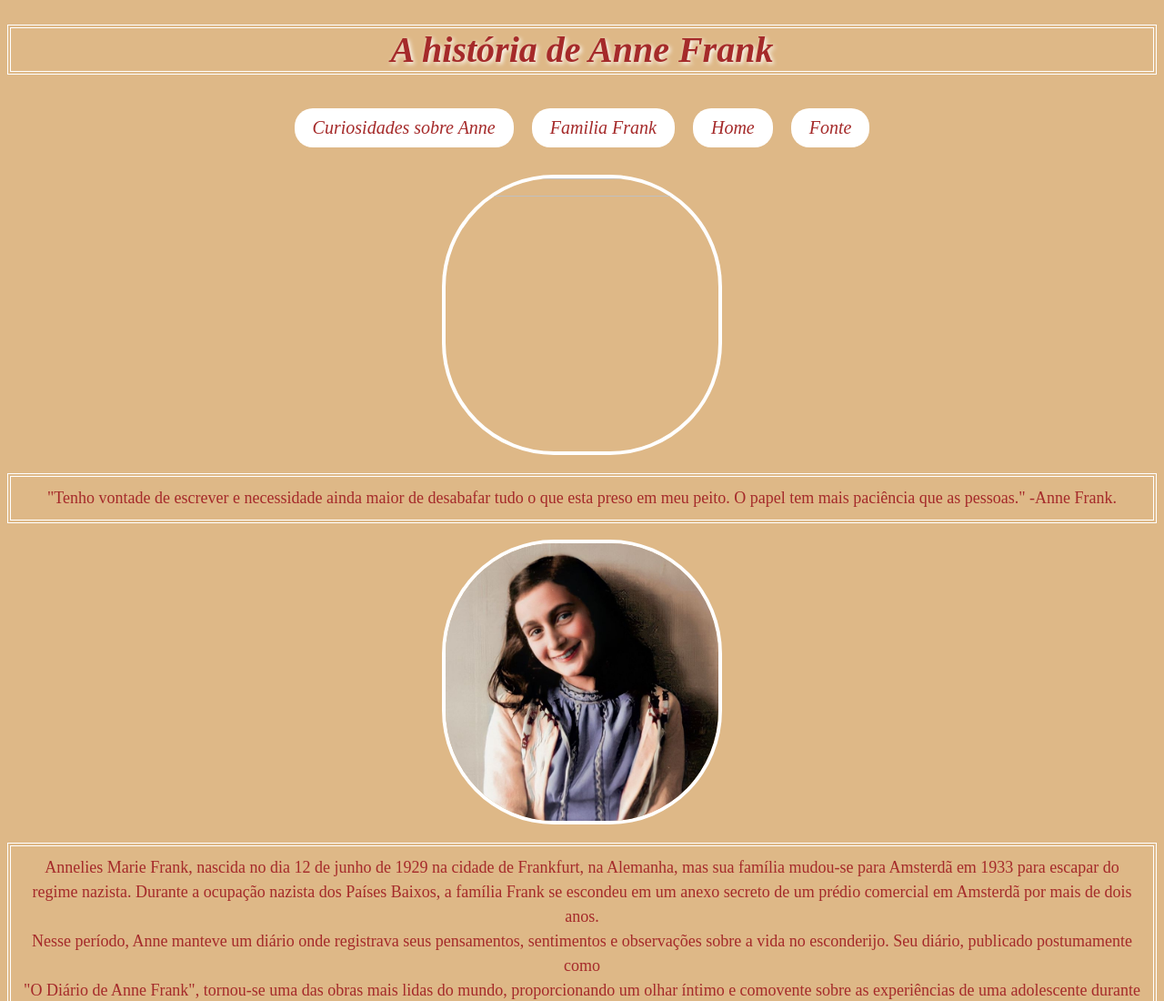
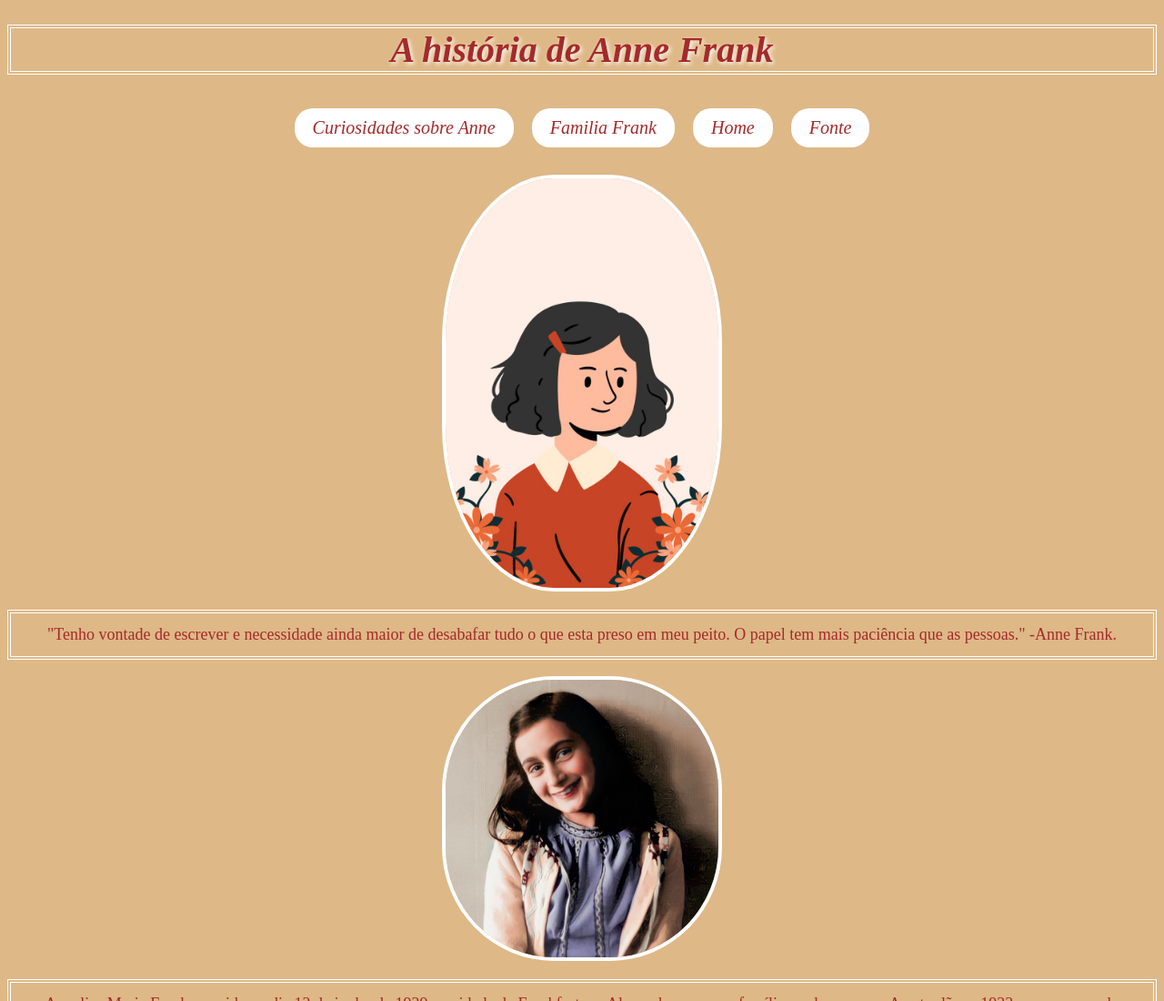
Before and after one commit to CamileNascimento/projeto-pratica-html-css, a plain HTML site: page index.html in a window 1280 px wide. Shown: the top 1100 px of the page at 91% size. Drawn offline with Linux system fonts and the light colour scheme.

Commit message:
Update index.html

```diff
--- a/index.html
+++ b/index.html
@@ -23,11 +23,11 @@
     </div>
 
     <div class="container-introducao">
-        <img src="../Site_AnneFrank/img/img1.jpg" width="300" height="300">
+        <img src="img/img1.jpg" width="300" height="300">
         <p style="color: brown;">"Tenho vontade de escrever e necessidade ainda maior de desabafar tudo o que esta preso
             em
             meu peito. O papel tem mais paciência que as pessoas." -Anne Frank.</p>
-        <img src="./img/img2.jpg" width="300" height="300">
+        <img src="img/img2.jpg" width="300" height="300">
         <p style="color: brown;">Annelies Marie Frank, nascida no dia 12 de junho de 1929 na cidade de Frankfurt, na
             Alemanha, mas sua família mudou-se para Amsterdã em 1933 para escapar do regime nazista.
             Durante a ocupação nazista dos Países Baixos, a família Frank se escondeu em um anexo secreto de um prédio
```
